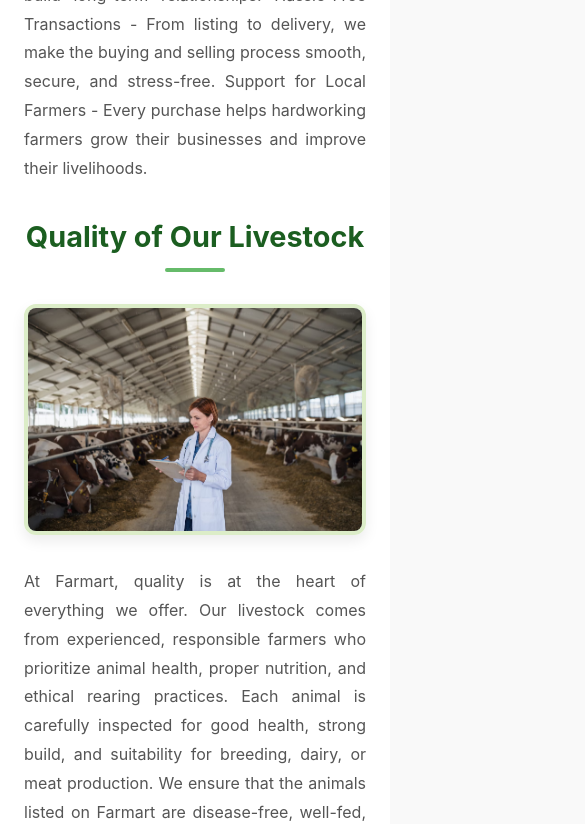
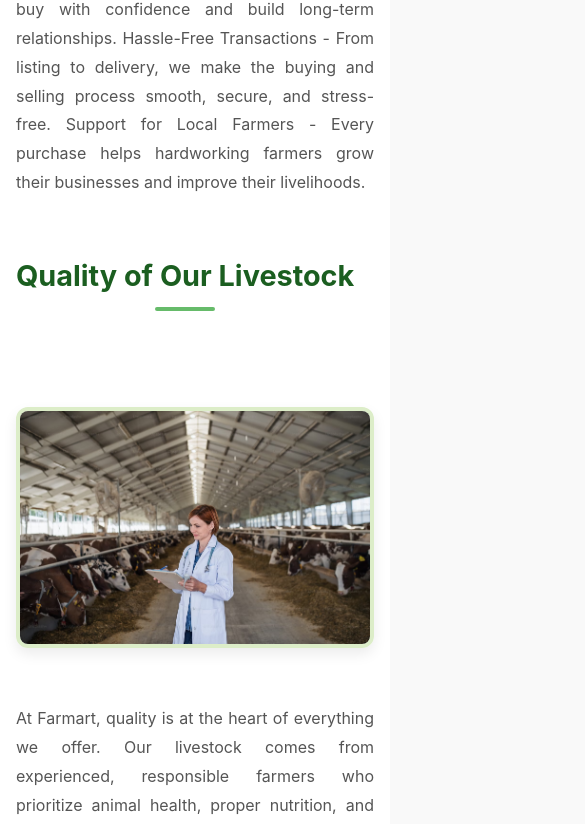
Before and after one commit to farmart-phase-5/Farmart-Frontend, a React (Vite) app in the folder farmart-project/: page /About in a window 390 px wide. Shown: the part 1156-1980 px from the top of the page, 585 px wide, since content can reach past the window. Built offline with nearby package versions, Linux system fonts and the light colour scheme; no server answers.

Commit message:
phone responsive

```diff
--- a/farmart-project/src/index.css
+++ b/farmart-project/src/index.css
@@ -758,3 +758,65 @@ section p {
     text-align: left;
   }
 }
+
+/* General mobile padding for both pages */
+@media (max-width: 768px) {
+  .about-container,
+  .contact-container {
+    padding: 1rem;
+    flex-direction: column;
+    align-items: flex-start;
+  }
+
+  .about-container img,
+  .contact-container iframe,
+  .contact-container img {
+    width: 100%;
+    height: auto;
+  }
+
+  .info-item {
+    flex-direction: column;
+    align-items: flex-start;
+    gap: 0.5rem;
+  }
+
+  .auth-form,
+  .contact-form {
+    width: 100%;
+    padding: 1rem;
+  }
+
+  .comment-form input,
+  .comment-form textarea {
+    font-size: 1rem;
+  }
+}
+
+.about-container {
+  display: flex;
+  flex-direction: column;
+  gap: 1.5rem;
+}
+
+.about-container img {
+  width: 100%;
+  max-width: 100%;
+  height: auto;
+  border-radius: 12px;
+}
+
+.contact-container {
+  display: flex;
+  gap: 2rem;
+  flex-wrap: wrap;
+  padding: 2rem;
+}
+
+.contact-container iframe,
+.contact-container img {
+  width: 100%;
+  max-width: 100%;
+  height: auto;
+  border-radius: 8px;
+}
```
